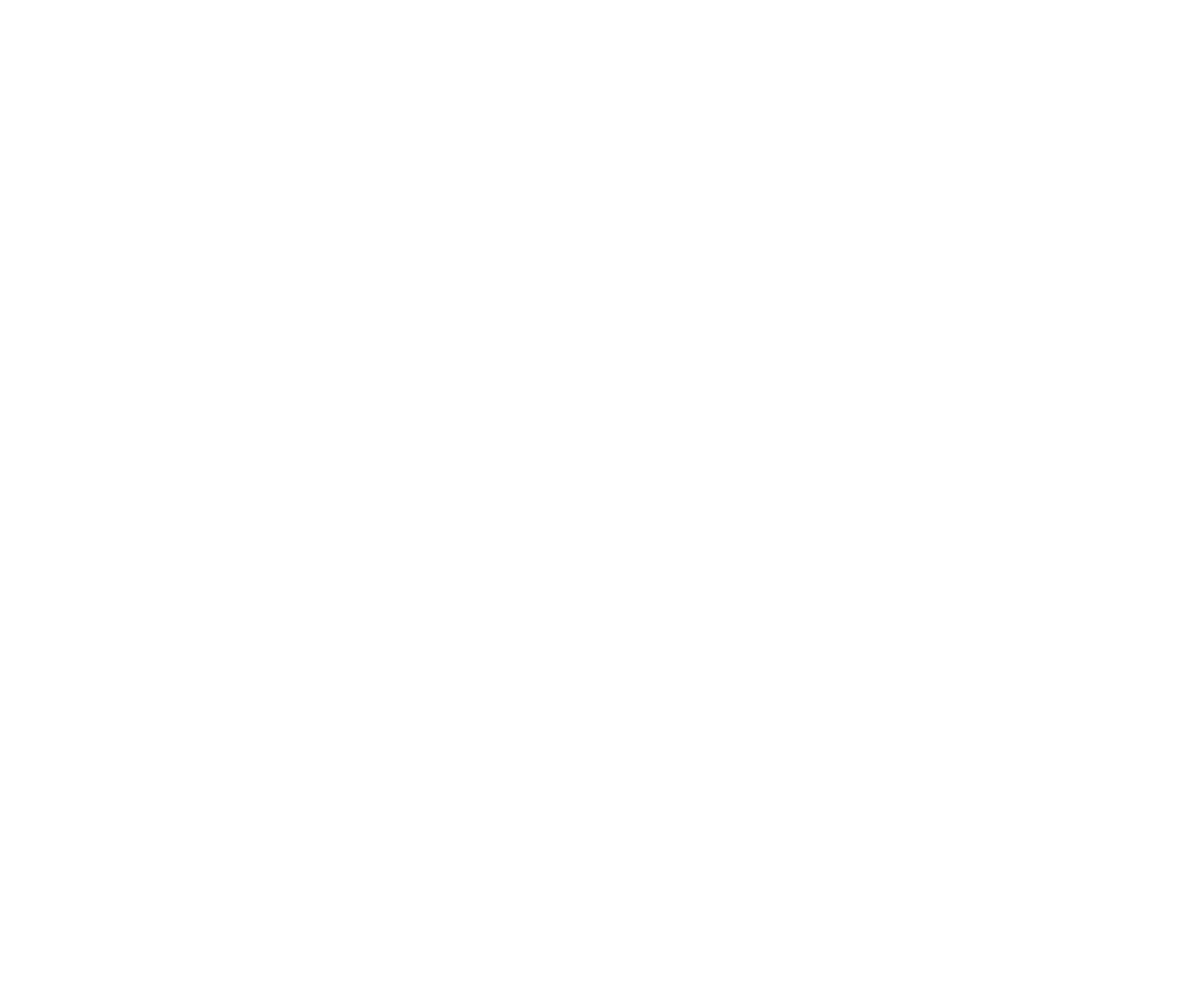
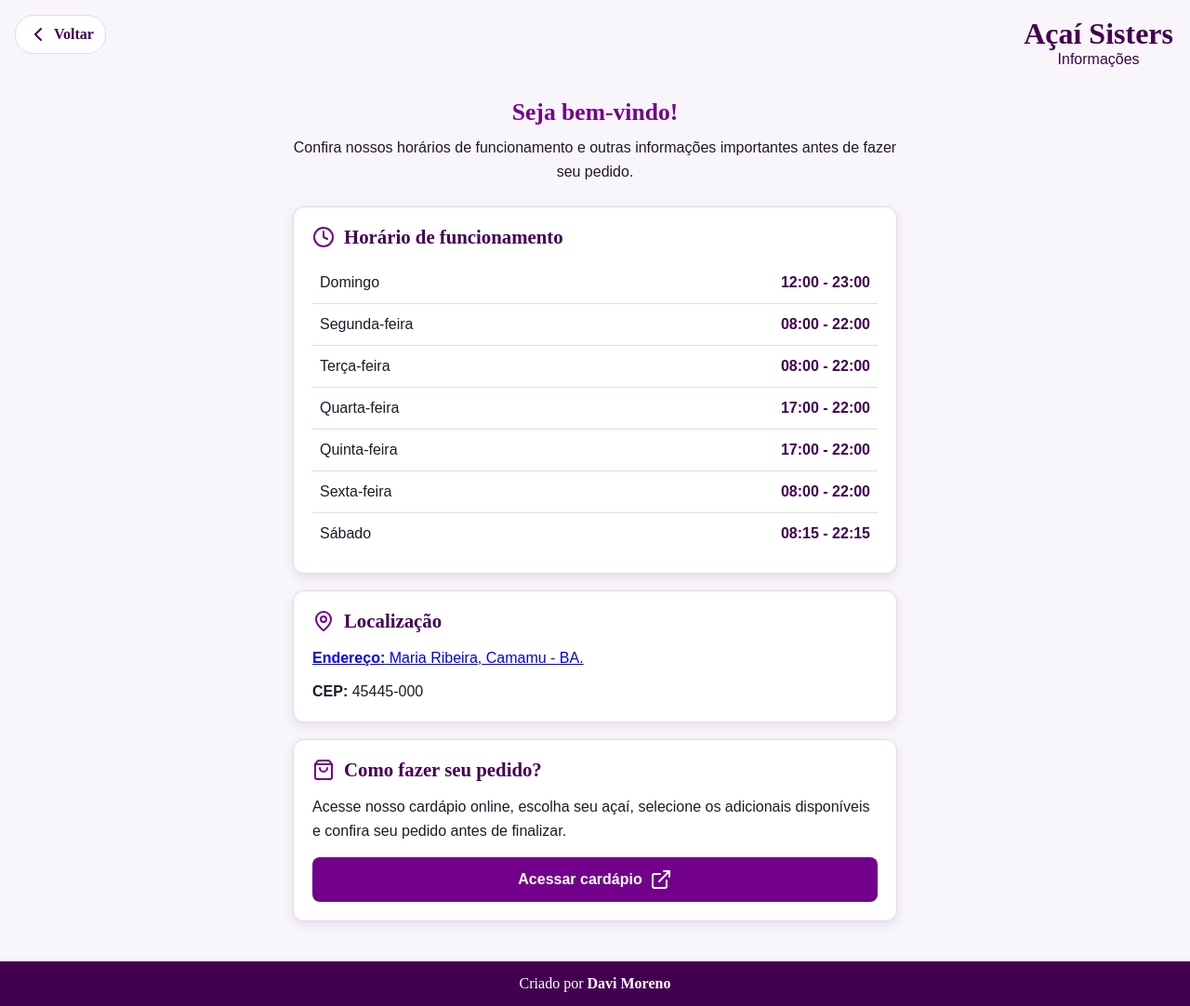
Before and after one commit to daviappsec/Freelance-para-a-ai-sisters, a plain HTML site: page freelanece1/cliente/informacoes.html in a window 1280 px wide. Shown: the whole page at 93% size. Before the commit the page ends 800 px from the top, so only its background shows below. Drawn offline with nearby package versions, Linux system fonts and the light colour scheme.

Commit message:
1.8definitivo

```diff
--- a/freelanece1/cliente/informacoes.html
+++ b/freelanece1/cliente/informacoes.html
@@ -0,0 +1,163 @@
+<!DOCTYPE html>
+<html lang="pt-br">
+
+<head>
+    <meta charset="UTF-8">
+    <meta name="viewport" content="width=device-width, initial-scale=1.0">
+
+    <title>Açaí Sisters | Informações</title>
+
+    <link rel="shortcut icon" href="../assets/imagens/favicon-32x32.png" type="image/x-icon">
+
+    <link rel="stylesheet" href="style/style.css">
+    <link rel="stylesheet" href="style/informacoes.css">
+
+    <script src="https://unpkg.com/lucide@latest"></script>
+</head>
+
+<body>
+
+    <header>
+
+        <section class="cabecalhoInformacoes">
+
+            <div class="botaoVoltar">
+                <a href="index.html">
+                    <i data-lucide="chevron-left"></i>
+                    Voltar
+                </a>
+            </div>
+
+            <div class="tituloCabecalho">
+                <h1>Açaí Sisters</h1>
+                <p>Informações</p>
+            </div>
+
+
+        </section>
+
+    </header>
+
+    <main class="mainInformacoes">
+
+        <section class="introducaoInformacoes">
+
+            <h2>Seja bem-vindo!</h2>
+
+            <p>
+                Confira nossos horários de funcionamento e
+                outras informações importantes antes de fazer
+                seu pedido.
+            </p>
+
+        </section>
+
+        <section class="cartaoInformacao">
+
+            <div class="tituloInformacao">
+                <i data-lucide="clock"></i>
+                <h2>Horário de funcionamento</h2>
+            </div>
+
+            <div class="listaHorarios">
+
+                <div class="horarioDia" data-dia="0">
+                    <span>Domingo</span>
+                    <strong>12:00 - 23:00</strong>
+                </div>
+
+                <div class="horarioDia" data-dia="1">
+                    <span>Segunda-feira</span>
+                    <strong>08:00 - 22:00</strong>
+                </div>
+
+                <div class="horarioDia" data-dia="2">
+                    <span>Terça-feira</span>
+                    <strong>08:00 - 22:00</strong>
+                </div>
+
+                <div class="horarioDia" data-dia="3">
+                    <span>Quarta-feira</span>
+                    <strong>17:00 - 22:00</strong>
+                </div>
+
+                <div class="horarioDia" data-dia="4">
+                    <span>Quinta-feira</span>
+                    <strong>17:00 - 22:00</strong>
+                </div>
+
+                <div class="horarioDia" data-dia="5">
+                    <span>Sexta-feira</span>
+                    <strong>08:00 - 22:00</strong>
+                </div>
+
+                <div class="horarioDia" data-dia="6">
+                    <span>Sábado</span>
+                    <strong>08:15 - 22:15</strong>
+                </div>
+
+            </div>
+
+        </section>
+
+        <section class="cartaoInformacao">
+
+            <div class="tituloInformacao">
+                <i data-lucide="map-pin"></i>
+                <h2>Localização</h2>
+            </div>
+
+            <p>
+                <a href="https://www.google.com/maps/search/?api=1&query=Maria+Ribeira+Camamu+BA" target="_blank">
+
+                    <strong>Endereço:</strong>
+                    Maria Ribeira, Camamu - BA.
+                </a>
+            </p>
+
+            <p>
+                <strong>CEP:</strong>
+                45445-000
+            </p>
+
+        </section>
+
+        <section class="cartaoInformacao">
+
+            <div class="tituloInformacao">
+                <i data-lucide="shopping-bag"></i>
+                <h2>Como fazer seu pedido?</h2>
+            </div>
+
+            <p>
+                Acesse nosso cardápio online, escolha seu açaí,
+                selecione os adicionais disponíveis e confira
+                seu pedido antes de finalizar.
+            </p>
+
+            <a class="botaoCardapio" href="https://acai-sisters.ola.click/products" target="_blank"
+                rel="noopener noreferrer">
+
+                Acessar cardápio
+                <i data-lucide="external-link"></i>
+
+            </a>
+
+        </section>
+
+    </main>
+
+    <footer>
+
+        <span>
+            Criado por
+            <a href="https://daviappsec.github.io/Meu-Site/">
+                Davi Moreno
+            </a>
+        </span>
+
+    </footer>
+
+    <script>
+        lucide.createIcons()
+    </script>
--- /dev/null
+++ b/freelanece1/cliente/style/informacoes.css
@@ -0,0 +1,212 @@
+
+@charset "UTF-8";
+
+/* CONFIGURAÇÕES GERAIS */
+
+* {
+    padding: 0;
+    margin: 0;
+    box-sizing: border-box;
+}
+
+/* CABEÇALHO */
+
+.cabecalhoInformacoes {
+    display: flex;
+    flex-direction: row;
+    justify-content: space-between;
+   width: 100%;
+}
+
+
+/* BOTÃO VOLTAR */
+
+.botaoVoltar {
+   margin: 16px;
+}
+
+
+.botaoVoltar a {
+    display: flex;
+    align-items: center;
+    gap: 5px;
+    padding: 8px 12px;
+    background-color: white;
+    color: var(--roxo-escuro);
+    border: 1px solid var(--roxo-claro);
+    border-radius: 20px;
+    text-decoration: none;
+    font-weight: bold;
+}
+
+/* TÍTULO */
+
+.tituloCabecalho {
+    text-align: center;
+    padding: 8px;
+    color: var(--roxo-escuro);
+    margin: 10px;
+}
+
+.tituloCabecalho h1 {
+    font-family: var(--fonte-titulo);
+    font-size: 2rem;
+}
+
+.tituloCabecalho p {
+    font-family: var(--fonte-principal);
+    font-size: 1rem;
+}
+
+/* CONTEÚDO PRINCIPAL */
+
+.mainInformacoes {
+    width: 90%;
+    max-width: 650px;
+    margin: 15px auto 25px;
+}
+
+/* INTRODUÇÃO */
+
+.introducaoInformacoes {
+    text-align: center;
+    margin-bottom: 25px;
+}
+
+.introducaoInformacoes h2 {
+    color: var(--roxo-principal);
+    font-family: var(--fonte-titulo);
+    font-size: 1.6rem;
+    margin-bottom: 10px;
+}
+
+.introducaoInformacoes p {
+    color: var(--texto-principal);
+    font-family: var(--fonte-principal);
+    line-height: 1.6;
+}
+
+/* CARTÕES */
+
+.cartaoInformacao {
+    background-color: var(--fundo-card);
+    padding: 20px;
+    margin-bottom: 18px;
+    border: 1px solid var(--roxo-claro);
+    border-radius: 12px;
+    box-shadow: var(--sombra);
+}
+
+/* TÍTULOS DOS CARTÕES */
+
+.tituloInformacao {
+    display: flex;
+    align-items: center;
+    gap: 10px;
+    margin-bottom: 15px;
+    color: var(--roxo-principal);
+}
+
+.tituloInformacao i {
+    width: 24px;
+    height: 24px;
+}
+
+.tituloInformacao h2 {
+    font-family: var(--fonte-titulo);
+    font-size: 1.3rem;
+    color: var(--roxo-escuro);
+}
+
+/* HORÁRIOS */
+
+.listaHorarios {
+    display: flex;
+    flex-direction: column;
+}
+
+.horarioDia {
+    display: flex;
+    justify-content: space-between;
+    align-items: center;
+    gap: 10px;
+    padding: 13px 8px;
+    border-bottom: 1px solid var(--roxo-claro);
+    font-family: var(--fonte-principal);
+}
+
+.horarioDia:last-child {
+    border-bottom: none;
+}
+
+.horarioDia span {
+    color: var(--texto-principal);
+}
+
+.horarioDia strong {
+    color: var(--roxo-escuro);
+    white-space: nowrap;
+}
+
+/* DESTAQUE DO DIA ATUAL */
+
+.horarioDia.diaAtual {
+    background-color: var(--roxo-claro);
+    border-radius: 8px;
+    padding-left: 12px;
+    padding-right: 12px;
+}
+
+.horarioDia.diaAtual span::after {
+    content: " (hoje)";
+    color: var(--roxo-principal);
+    font-weight: bold;
+}
+
+/* INFORMAÇÕES GERAIS */
+
+.cartaoInformacao p {
+    font-family: var(--fonte-principal);
+    color: var(--texto-principal);
+    line-height: 1.6;
+    margin-bottom: 10px;
+}
+
+.cartaoInformacao p:last-child {
+    margin-bottom: 0;
+}
+
+/* BOTÃO DO CARDÁPIO */
+
+.botaoCardapio {
+    display: flex;
+    justify-content: center;
+    align-items: center;
+    gap: 8px;
+    width: 100%;
+    padding: 12px;
+    margin-top: 15px;
+    background-color: var(--roxo-principal);
+    color: white;
+    border-radius: 8px;
+    text-decoration: none;
+    font-family: var(--fonte-principal);
+    font-weight: bold;
+    transition: 0.3s ease;
+}
+
+.botaoCardapio:hover {
+    background-color: var(--roxo-escuro);
+}
+
+/* RODAPÉ */
+
+footer {
+    text-align: center;
+    padding: 15px;
+}
+
+footer a {
+    text-decoration: none;
+    font-weight: bold;
+}
```
Also changed, not shown: freelanece1/cliente/opcoes.html (+3 -4 lines), freelanece1/cliente/style/opcoes.css (+15 -3 lines).
